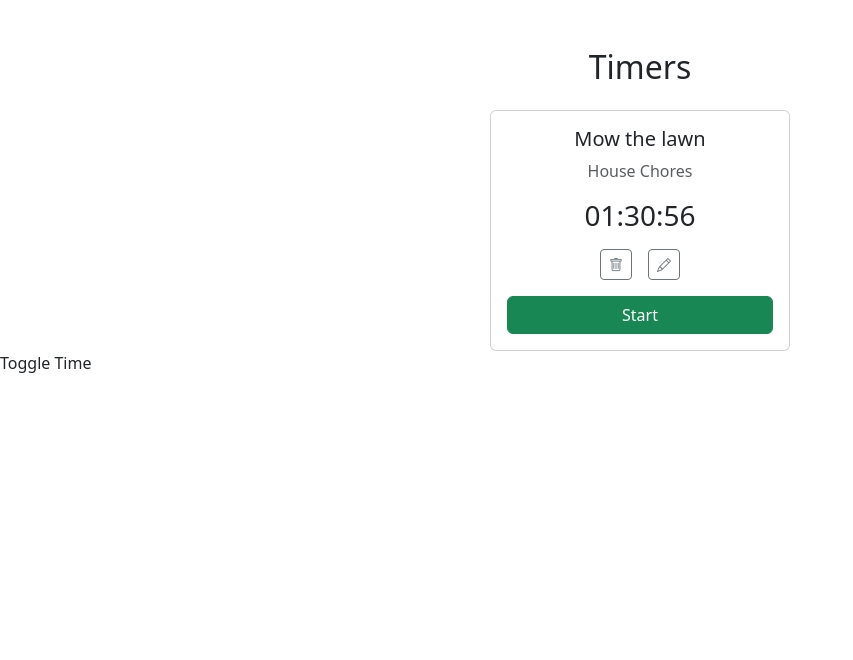
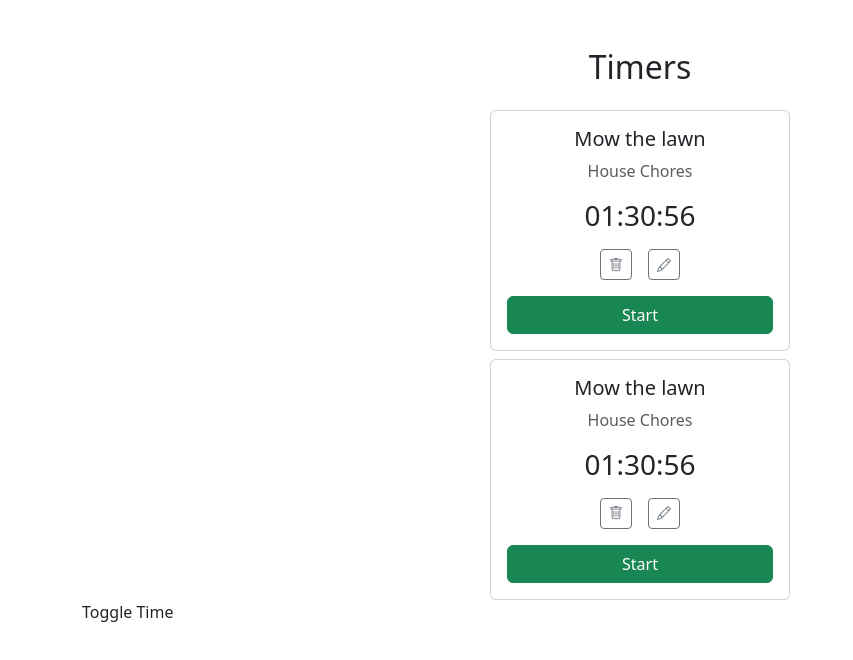
Before and after one commit to Pothe/mern-stack, a React (Create React App) app in the folder time_tracking_app/: page / in a window 1280 px wide. Shown: the top 660 px of the page, without its empty margins (0-853 px from the left). Built offline with nearby package versions, Linux system fonts and the light colour scheme.

Commit message:
កែរសំរួល component

```diff
--- a/time_tracking_app/package.json
+++ b/time_tracking_app/package.json
@@ -7,6 +7,7 @@
     "@testing-library/jest-dom": "^6.6.3",
     "@testing-library/react": "^16.3.0",
     "@testing-library/user-event": "^13.5.0",
+    "boostrap": "^2.0.0",
     "bootstrap": "^5.3.7",
     "bootstrap-icons": "^1.13.1",
     "react": "^19.1.0",
--- a/time_tracking_app/src/App.js
+++ b/time_tracking_app/src/App.js
@@ -7,10 +7,17 @@ class App extends React.Component{
   render(){
     return(
       <>
-       <EditableTimeList/>
+        <div className="container mt-5">
+            <h2 className="text-center mb-4">Timers</h2>
+             <EditableTimeList/>
+              <EditableTimeList/>
 
-         <ToggleableTimerForm
+
+           <ToggleableTimerForm
           isOpen={true}/>
+
+              </div>
+
       </>
 
     )
--- a/time_tracking_app/src/edittimetable/EditableTimer.js
+++ b/time_tracking_app/src/edittimetable/EditableTimer.js
@@ -3,7 +3,7 @@ class EditableTimer extends React.Component{
     render(){
         return(
             <>
-         <div className="card text-center mx-auto" style={{ maxWidth: "300px" }}>
+         <div className="card text-center mx-auto gap-1 mt-2" style={{ maxWidth: "300px" }}>
         <div className="card-body">
           <h5 className="card-title">Mow the lawn</h5>
           <p className="text-muted">House Chores</p>
--- a/time_tracking_app/src/edittimetable/EditableTimerList.js
+++ b/time_tracking_app/src/edittimetable/EditableTimerList.js
@@ -4,10 +4,9 @@ class EditableTimeList extends React.Component{
     render(){
         return(
             <>
-             <div className="container mt-5">
-            <h2 className="text-center mb-4">Timers</h2>
+
                <EditableTimer/>
-              </div>
+
             </>
         )
     }
```
Also changed, not shown: 1 other file (tests, documents, lock files or other folders).
